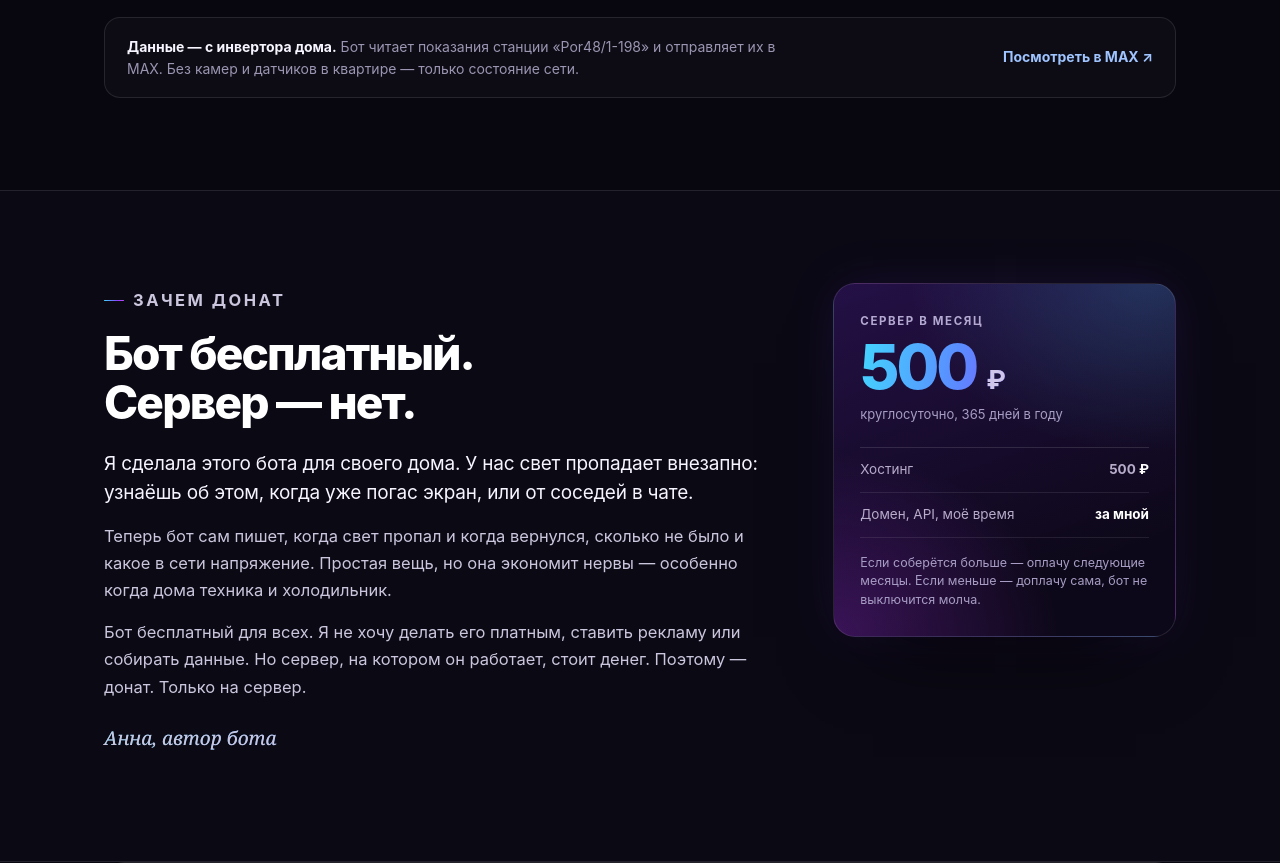
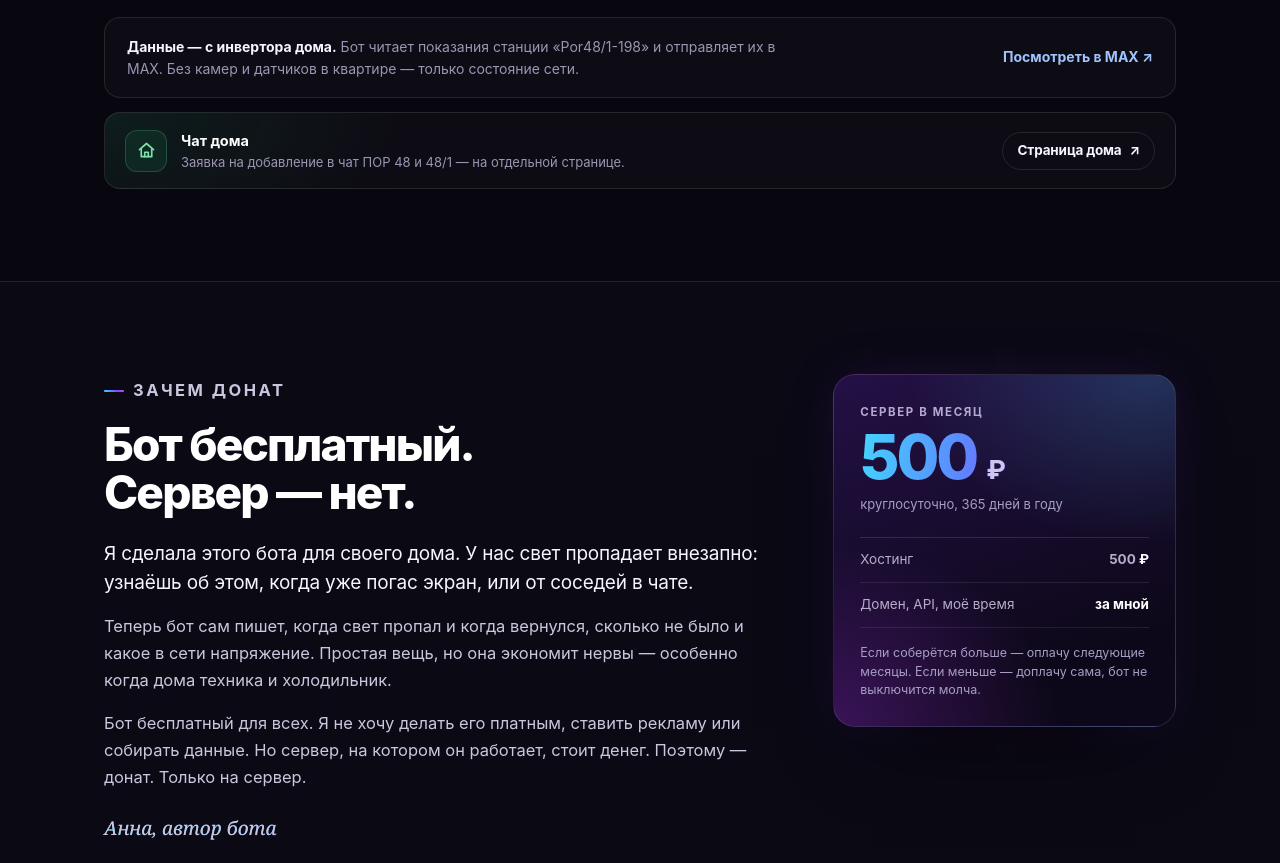
Before and after one commit to annaserba/bot, a plain HTML site: page index.html in a window 1280 px wide. Shown: the part 1428-2291 px from the top of the page. Drawn offline with Linux system fonts and the light colour scheme.

Commit message:
Связь со страницей дома

```diff
--- a/config.js
+++ b/config.js
@@ -2,6 +2,9 @@
 window.DONATE_CONFIG = {
   /* Бот */
   botUrl: 'https://max.ru/se14972607_bot',
+
+  /* Страница дома. После DNS: https://por48.annaserba.ru/ */
+  houseUrl: 'https://annaserba.ru/por48/',
 
   /* Ссылка на оплату от самозанятой (Т-Банк, Сбер, ЮKassa и т. п.).
      Пока пусто — кнопки ведут в Telegram, и ссылка приходит вручную.
--- a/donate.css
+++ b/donate.css
@@ -614,6 +614,35 @@ h2 {
 .strip__link { flex: 0 0 auto; font-size: 14px; font-weight: 650; color: #9fc4ff; }
 .strip__link:hover { color: #fff; }
 
+.house-banner {
+  display: flex;
+  align-items: center;
+  gap: 14px;
+  margin-top: 14px;
+  padding: 16px 20px;
+  border: 1px solid var(--line);
+  border-radius: 16px;
+  background:
+    radial-gradient(420px 200px at 0% 0%, rgba(20, 108, 71, .18), transparent 70%),
+    rgba(255, 255, 255, .025);
+}
+.house-banner__ico {
+  display: grid;
+  place-items: center;
+  flex: 0 0 auto;
+  width: 42px;
+  height: 42px;
+  border: 1px solid rgba(91, 228, 154, .22);
+  border-radius: 12px;
+  background: rgba(20, 108, 71, .2);
+  color: #7ee2a8;
+}
+.house-banner__ico svg { width: 21px; height: 21px; }
+.house-banner__text { display: flex; flex-direction: column; min-width: 0; }
+.house-banner__text b { color: #fff; font-size: 14.5px; font-weight: 650; }
+.house-banner__text span { color: var(--muted); font-size: 13px; line-height: 1.45; }
+.house-banner .btn { flex: 0 0 auto; margin-left: auto; }
+
 /* Зачем донат */
 .section--note {
   background: var(--bg-soft);
@@ -1080,6 +1109,8 @@ details p {
   .brand__img { width: 34px; height: 34px; }
   .top .btn--ghost { padding: 8px 12px; font-size: 12.5px; }
   .strip { flex-direction: column; align-items: flex-start; gap: 10px; }
+  .house-banner { flex-wrap: wrap; padding: 16px; }
+  .house-banner .btn { width: 100%; margin-left: 0; }
   .progress { padding: 22px 20px 24px; }
   .progress__head { flex-direction: column; align-items: flex-start; gap: 12px; }
   .progress__side { width: 100%; justify-content: space-between; }
--- a/donate.js
+++ b/donate.js
@@ -124,9 +124,12 @@
 
     var hint = $('[data-pay-hint]');
     if (hint) {
+      var passesAmount = !!C.amountParam || (C.paymentUrl || '').indexOf('{amount}') !== -1;
       hint.textContent = fallback
         ? 'Откроется Telegram — пришлю ссылку на оплату и чек.'
-        : 'Откроется Т-Банк. Сумму укажете на странице оплаты.';
+        : passesAmount
+          ? 'Откроется страница оплаты. Сумма уже выбрана — ' + money(amount) + ' ₽.'
+          : 'Откроется Т-Банк. Введите ' + money(amount) + ' ₽ на странице оплаты.';
     }
   }
 
@@ -181,6 +184,11 @@
     link.target = '_blank';
     link.rel = 'noopener';
     link.addEventListener('click', function () { track('donate_bot'); });
+  });
+
+  var houseUrl = C.houseUrl || 'https://annaserba.ru/por48/';
+  $$('[data-house]').forEach(function (link) {
+    link.href = houseUrl;
   });
 
   var tgUrl = C.telegram || 'https://t.me/annserba94';
--- a/index.html
+++ b/index.html
@@ -45,6 +45,7 @@
       <a class="top__link" href="#what">Что умеет</a>
       <a class="top__link" href="#why">Зачем донат</a>
       <a class="top__link" href="#faq">Вопросы</a>
+      <a class="top__link" data-house href="https://annaserba.ru/por48/">Дом</a>
       <a class="btn btn--ghost btn--sm" data-bot href="https://max.ru/se14972607_bot">Открыть бота <span aria-hidden="true">↗</span></a>
     </nav>
   </div>
@@ -185,6 +186,17 @@
       <div class="strip">
         <p class="strip__text"><b>Данные — с инвертора дома.</b> Бот читает показания станции «Por48/1-198» и отправляет их в MAX. Без камер и датчиков в квартире — только состояние сети.</p>
         <a class="strip__link" data-bot href="https://max.ru/se14972607_bot">Посмотреть в MAX <span aria-hidden="true">↗</span></a>
+      </div>
+
+      <div class="house-banner">
+        <span class="house-banner__ico" aria-hidden="true">
+          <svg viewBox="0 0 24 24" fill="none" stroke="currentColor" stroke-width="1.9" stroke-linecap="round" stroke-linejoin="round"><path d="M4 11 12 4l8 7"/><path d="M6 10v9h12v-9"/><path d="M10 19v-5h4v5"/></svg>
+        </span>
+        <span class="house-banner__text">
+          <b>Чат дома</b>
+          <span>Заявка на добавление в чат ПОР 48 и 48/1 — на отдельной странице.</span>
+        </span>
+        <a class="btn btn--ghost btn--sm" data-house href="https://annaserba.ru/por48/">Страница дома <span aria-hidden="true">↗</span></a>
       </div>
     </div>
   </section>
@@ -344,7 +356,7 @@
 
 <footer class="footer">
   <div class="shell footer__in">
-    <p>© <span data-year>2026</span> Анна Серба · <a href="https://annaserba.ru/">annaserba.ru</a> · <a data-bot href="https://max.ru/se14972607_bot">бот в MAX</a></p>
+    <p>© <span data-year>2026</span> Анна Серба · <a href="https://annaserba.ru/">annaserba.ru</a> · <a data-house href="https://annaserba.ru/por48/">дом ПОР 48</a> · <a data-bot href="https://max.ru/se14972607_bot">бот в MAX</a></p>
     <p class="footer__muted">Без рекламы и подписок. Статистика посещений — Яндекс.Метрика.</p>
   </div>
 </footer>
```
